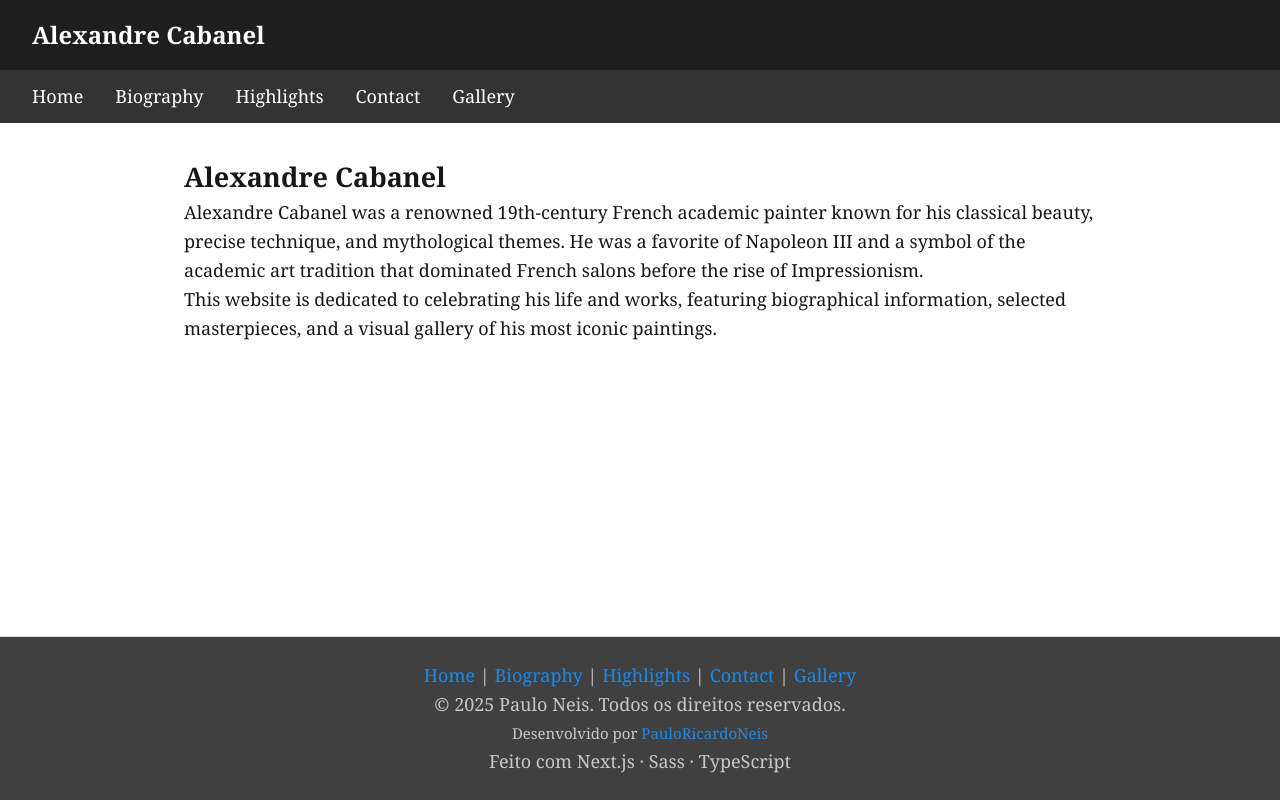
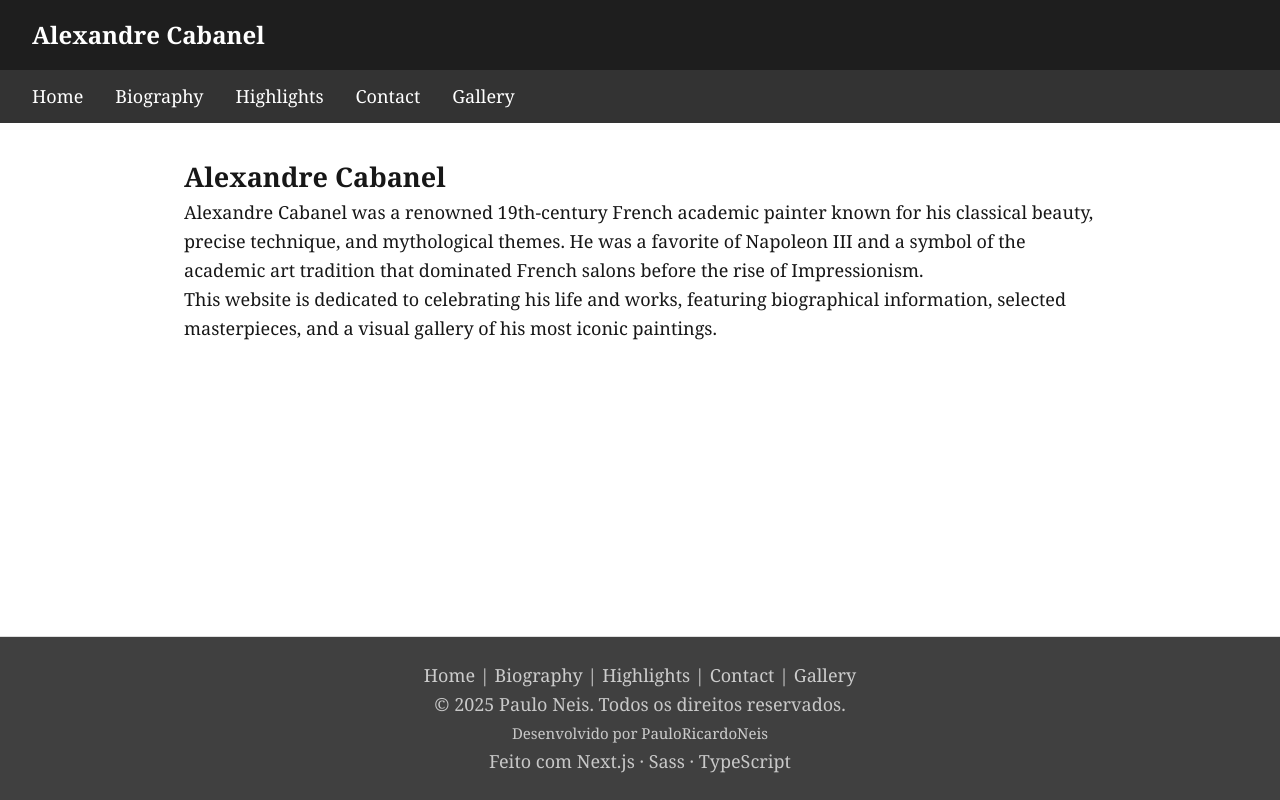
Before and after one commit to PauloRicardoNeis/VS16A-Task01, a Next.js app: page / in a window 1280 px wide. Built offline with nearby package versions, Linux system fonts and the light colour scheme.

Commit message:
Task02 | style | Trocando cor de links do footer para uma com com melhor contraste

```diff
--- a/src/components/Footer/Footer.module.scss
+++ b/src/components/Footer/Footer.module.scss
@@ -1,8 +1,8 @@
 $footer-fg: #c8c8c8;
 $border-color: #ddd;
-$link-default: #1e88e5;
+$link-default: #cccccc;
 $link-visited: #5c6bc0;
-$link-hover: #1565c0;
+$link-hover: #ffffff;
 $link-active: #0d47a1;
 
 .footer {
```
